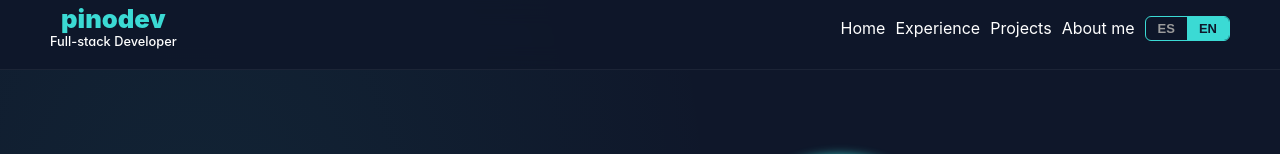
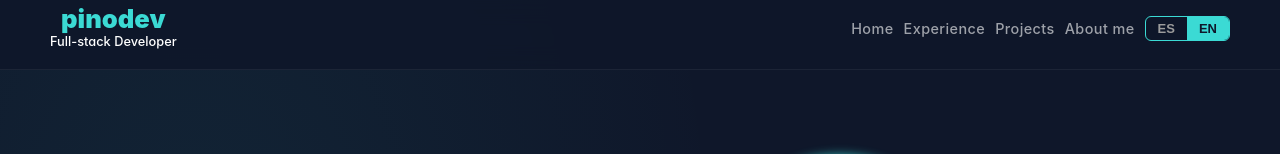
Before and after one commit to MonkeyDPino/pinodev, a React (Vite) app: page / in a window 1280 px wide. Shown: the top 154 px of the page. Built offline with nearby package versions, Linux system fonts and the light colour scheme; a web font is replaced by a local one.

Commit message:
design: add sliding underline animation to nav links

```diff
--- a/src/components/HeaderSection/HeaderSection.scss
+++ b/src/components/HeaderSection/HeaderSection.scss
@@ -1,7 +1,34 @@
+@use "../../styles/variables.scss" as *;
+
 .header__section {
   cursor: pointer;
+  position: relative;
+
   a {
-    color: white;
+    color: $text-secondary;
     text-decoration: none;
+    font-size: 0.9rem;
+    font-weight: 500;
+    letter-spacing: 0.03em;
+    transition: color 0.2s ease;
+
+    &::after {
+      content: '';
+      position: absolute;
+      bottom: -2px;
+      left: 0;
+      width: 0;
+      height: 2px;
+      background: $secondary-color;
+      transition: width 0.25s ease;
+    }
+
+    &:hover {
+      color: $text-primary;
+
+      &::after {
+        width: 100%;
+      }
+    }
   }
 }
```
